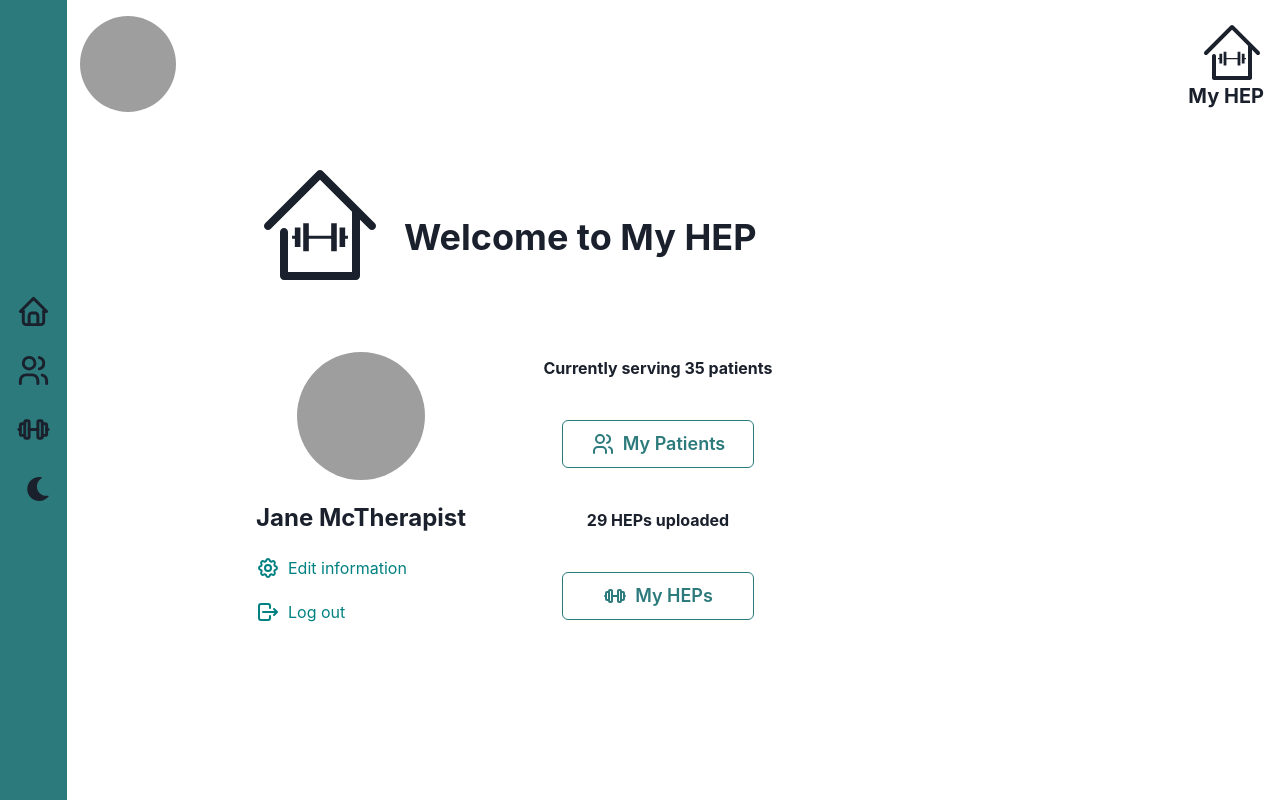
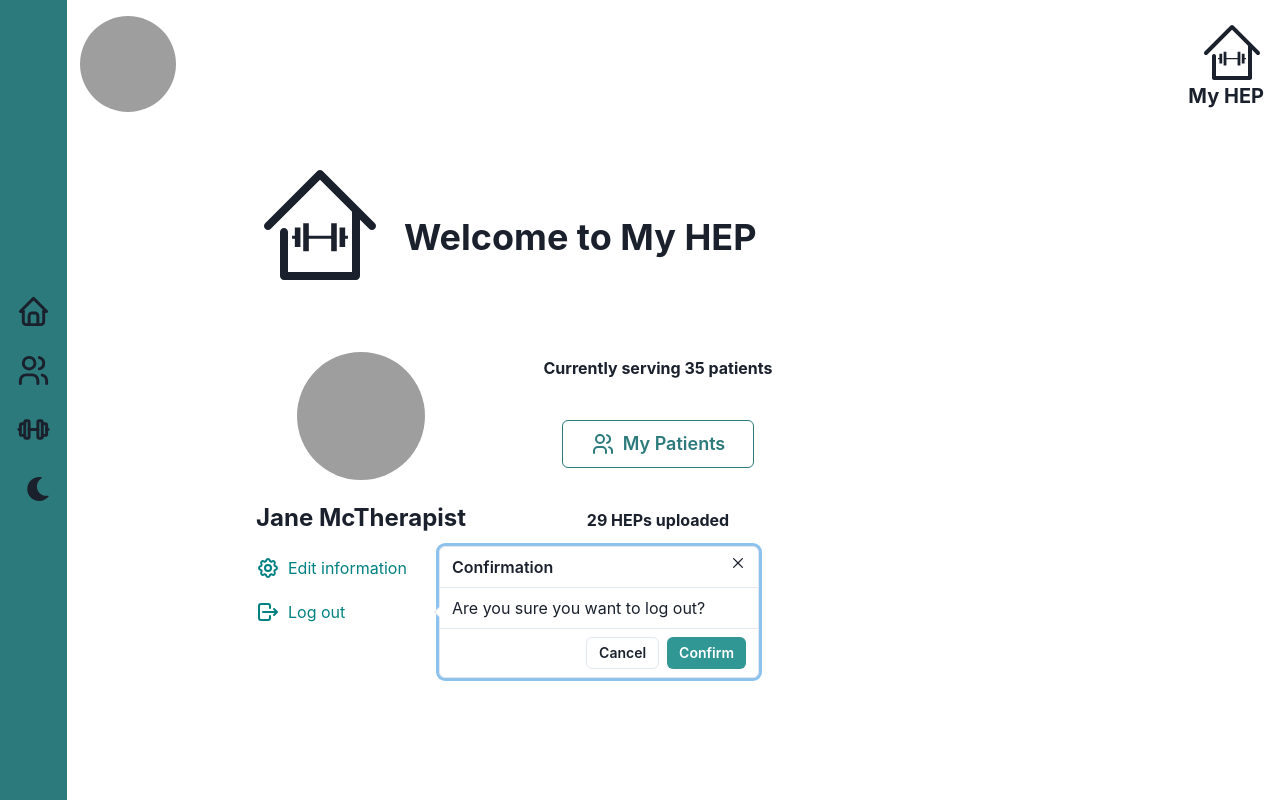
Before and after one commit to My-HEP/frontend, a React (Create React App) app: page /therapisthome in a window 1280 px wide. Both pictures are taken after a click on the link "Log out". Built offline with nearby package versions, Linux system fonts and the light colour scheme; grey boxes are pictures that could not be loaded.

Commit message:
Create Confirmation component and add to therapist home

```diff
--- a/src/therapist/pages/TherapistHome.js
+++ b/src/therapist/pages/TherapistHome.js
@@ -10,11 +10,13 @@ import {
     Avatar,
     Link as HyperLink,
   } from '@chakra-ui/react';
-import {  IconLogout, IconSettings, IconUsers, IconBarbell } from "@tabler/icons";
-import {logoIcon} from '../components/LogoIcon';
+import { IconSettings, IconUsers, IconBarbell } from "@tabler/icons";
+import {logoIcon, } from '../components/LogoIcon';
 
+import Confirmation from '../sharedComponents/Confirmation'
 
 function TherapistHome () {
+
     const variables = {
       userName: 'Jane McTherapist',
       patientNum: '35',
@@ -70,12 +72,7 @@ function TherapistHome () {
                   <Text>Edit information</Text>
                 </Flex>
               </HyperLink>
-              <HyperLink color='teal'>
-                <Flex minWidth='175px' gap='2'>
-                  <IconLogout />
-                  <Text>Log out</Text>
-                </Flex>
-              </HyperLink>
+              <Confirmation />
             </VStack>
           </VStack>
           <VStack
--- /dev/null
+++ b/src/therapist/sharedComponents/Confirmation.js
@@ -0,0 +1,61 @@
+import React from "react";
+import {
+    Flex,
+    Text,
+    Button,
+    ButtonGroup,
+    Link as HyperLink,
+    Popover,
+    Portal,
+    PopoverTrigger,
+    PopoverContent,
+    PopoverHeader,
+    PopoverBody,
+    PopoverFooter,
+    PopoverArrow,
+    PopoverCloseButton,
+    useDisclosure
+  } from '@chakra-ui/react';
+import {  IconLogout } from "@tabler/icons";
+
+// popup confirmation controls
+function Confirmation () {
+    const { isOpen, onToggle, onClose } = useDisclosure()
+    return (
+        <Popover
+            returnFocusOnClose={false}
+            isOpen={isOpen}
+            onClose={onClose}
+            placement='right'
+            closeOnBlur={false}
+            >
+            <PopoverTrigger>
+                <HyperLink color='teal' onClick={onToggle}>
+                <Flex minWidth='175px' gap='2'>
+                    <IconLogout />
+                    <Text>Log out</Text>
+                </Flex>
+                </HyperLink>
+            </PopoverTrigger>
+            <Portal>
+                <PopoverContent>
+                <PopoverHeader fontWeight='semibold'>Confirmation</PopoverHeader>
+                <PopoverArrow />
+                <PopoverCloseButton />
+                <PopoverBody>
+                    Are you sure you want to log out?
+                </PopoverBody>
+                <PopoverFooter display='flex' justifyContent='flex-end'>
+                    <ButtonGroup size='sm'>
+                    <Button variant='outline' onClick={onClose}>Cancel</Button>
+                    <Button colorScheme='teal'>Confirm</Button>
+                    </ButtonGroup>
+                </PopoverFooter>
+                </PopoverContent>
+            </Portal>
+        </Popover>
+    )
+
+}
+
+export default Confirmation;
```
